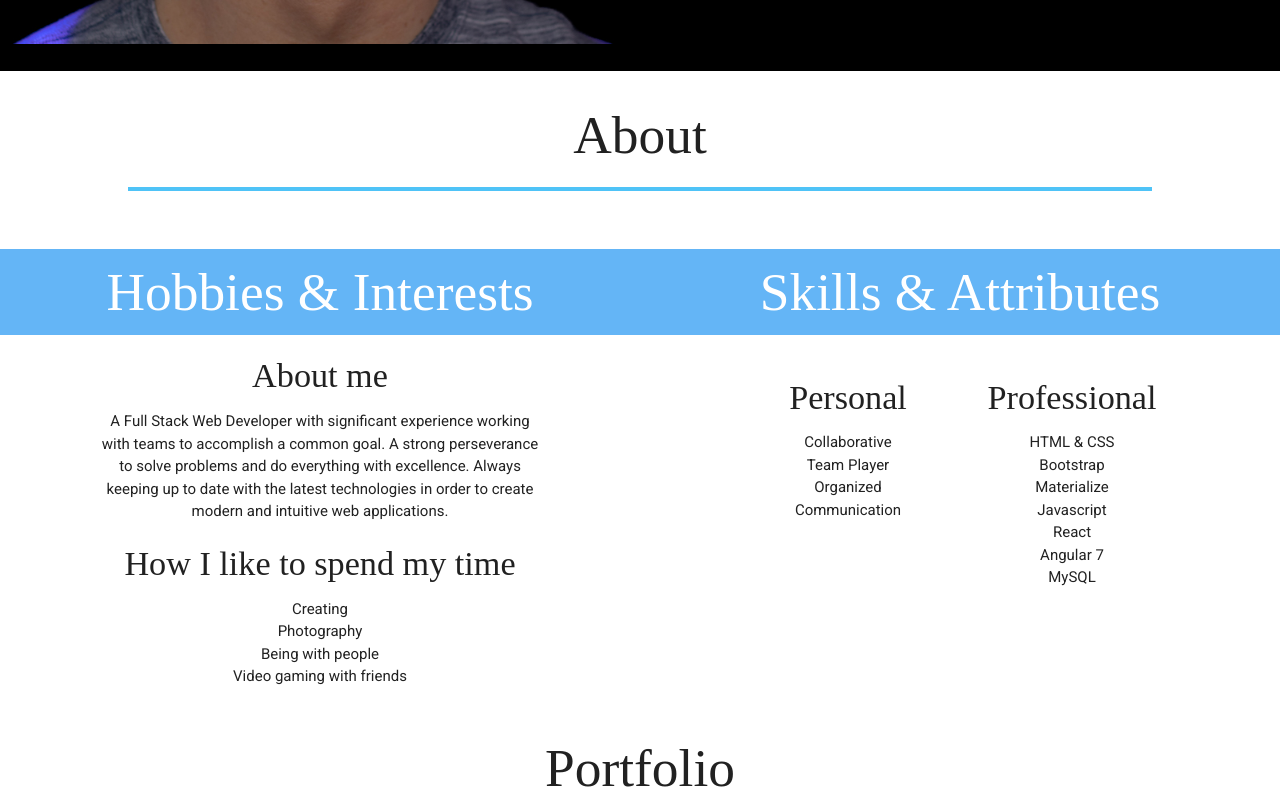
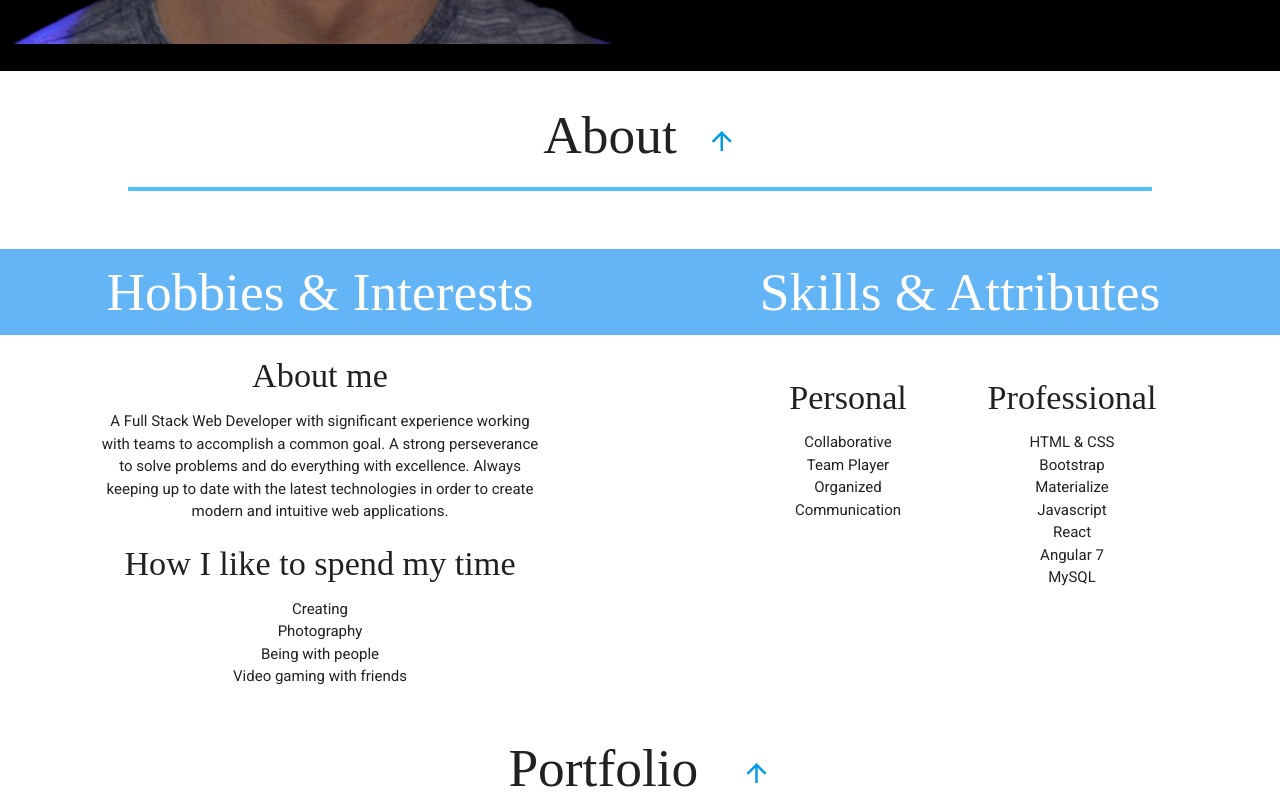
Before and after one commit to FearMichael/reactportfolio, a React (Create React App) app: page / in a window 1280 px wide. Shown: the part 660-1460 px from the top of the page. Built offline with nearby package versions, Linux system fonts and the light colour scheme; a web font is replaced by a local one.

Commit message:
added to top icons with scrollspy

```diff
--- a/src/App.css
+++ b/src/App.css
@@ -22,6 +22,14 @@ div.portfolio-info:nth-child(odd) .toolsLine {
     background-color: whitesmoke;
 }
 
+a > i {
+    pointer-events: none;
+    margin-left: 1em;
+}
+
+.footerArrow  {
+    color: whitesmoke;
+}
 
 div.skillsSection.row {
    margin: auto;
--- a/src/components/About.js
+++ b/src/components/About.js
@@ -30,7 +30,7 @@ class About extends Component {
                     </div>
                 </div>
                 <div className="container">
-                    <h2 id="Portfolio" className="scrollspy center-align">About</h2>
+                    <h2 id="Portfolio" className="center-align">About<a href="#Home" className="center-align"><i className="small material-icons">arrow_upward</i></a></h2>
                 </div>
                 <hr className="line-blue"></hr>
                 <div>
--- a/src/components/Footer.js
+++ b/src/components/Footer.js
@@ -4,7 +4,7 @@ class Footer extends Component {
     render() {
         return (
             <footer className="page-footer footer-copyright blue lighten-2">
-                <h5 className="center-align nomargin nopadding">Michael Fearnley &copy;</h5>
+                <h5 className="center-align nomargin nopadding">Michael Fearnley &copy; <a href="#Home" className="center-align"><i className="small material-icons footerArrow">arrow_upward</i></a></h5>
             </footer>
         )
     }
--- a/src/components/Navigation.js
+++ b/src/components/Navigation.js
@@ -11,7 +11,7 @@ class Navigation extends Component {
   render() {
     return (
       <>
-        <nav id="Home">
+        <nav id="Home" className="scrollspy">
           <div className="nav-wrapper blue lighten-2">
           <a href="#Home" data-target="mobile-demo" className="sidenav-trigger"><i className="material-icons">menu</i></a>
             <a href="#Home" className="brand-logo center">Michael Fearnley</a>
--- a/src/components/Portfolio/Portfolio.js
+++ b/src/components/Portfolio/Portfolio.js
@@ -15,7 +15,7 @@ class Portfolio extends Component {
         return (
             <div>
                 <div className="container">
-                    <h2 id="Portfolio" className="scrollspy center-align">Portfolio</h2>
+                    <h2 id="Portfolio" className="scrollspy center-align">Portfolio <a href="#Home" className="center-align"><i className="small material-icons">arrow_upward</i></a></h2>
                 </div>
                 <hr className="line-blue"></hr>
                 {portfolioInfo.map(portInfo => {
```
Also changed, not shown: public/images/arrow_upward.svg (added).
